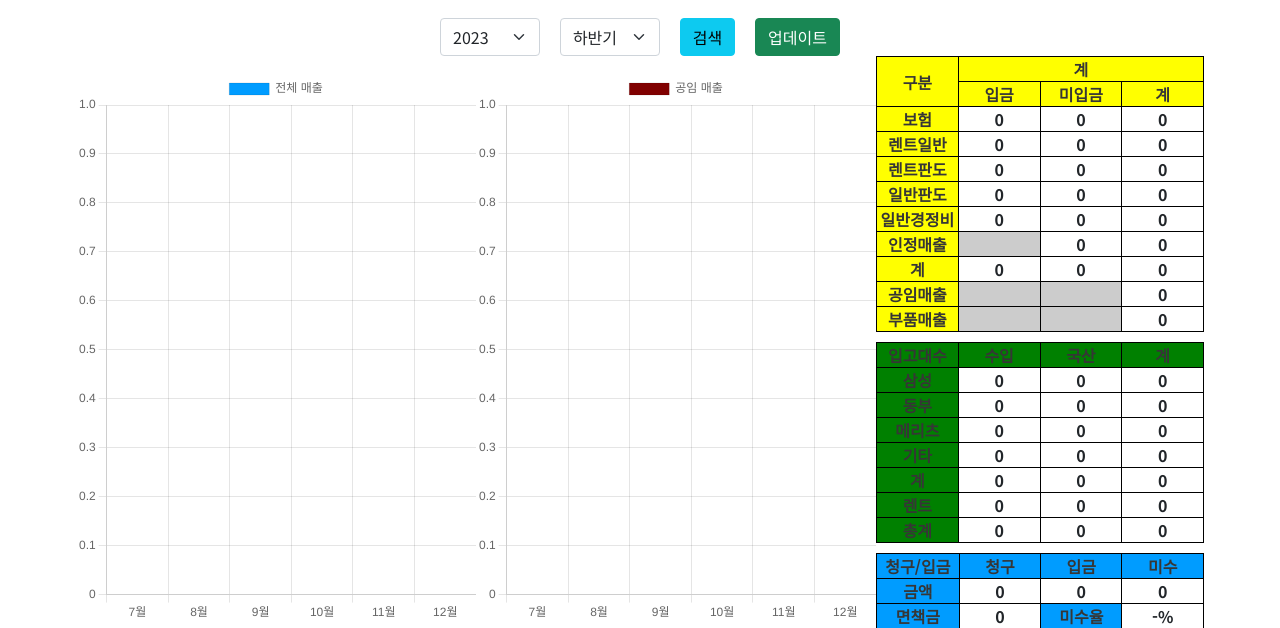
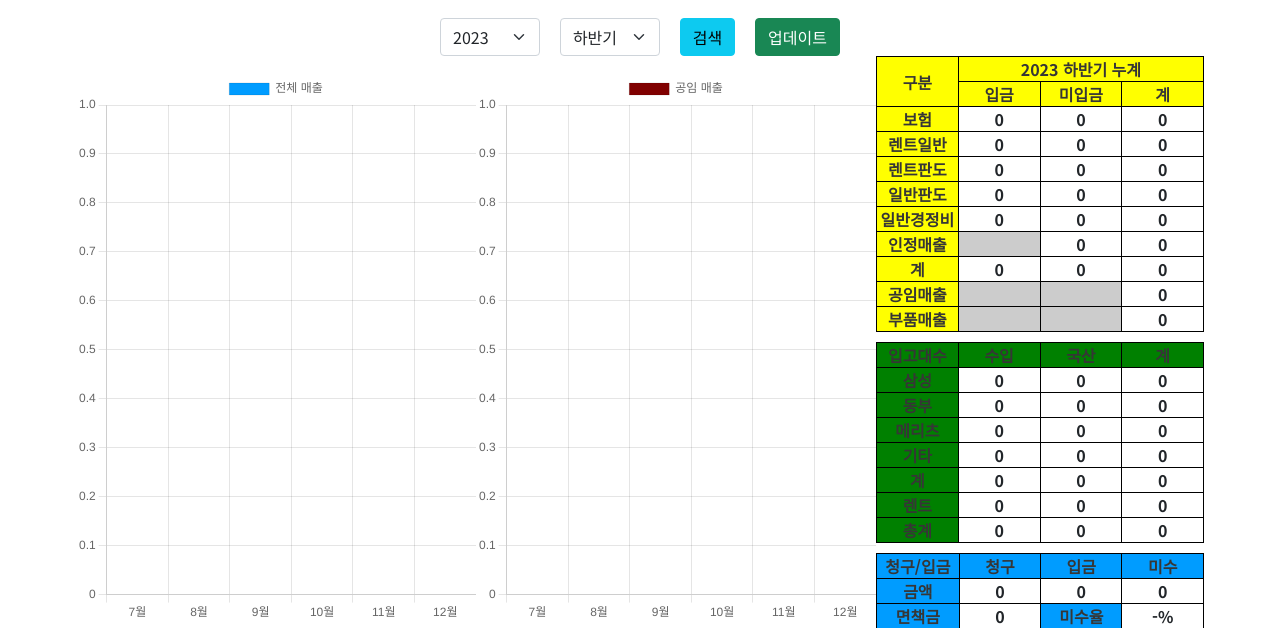
Before and after one commit to mjthepollo/scarmotors, a Django app: page / in a window 1280 px wide. Shown: the part 112-740 px from the top of the page. Run offline with Django 4.2, Linux system fonts and the light colour scheme; the visitor is signed in with stand-in values (Sample User, id 1); data comes from the database, SQL or seed files in the repository; data that the repository does not hold is empty; some libraries are stand-ins or nearby versions.

Commit message:
NOW TOTLA SUM LOOKS GOOD

```diff
--- a/templates/modules/total_sum_table.html
+++ b/templates/modules/total_sum_table.html
@@ -4,7 +4,7 @@
     <table class="period_sales" border="1">
     <tr>
       <th colspan="1" rowspan="2">구분</th>
-      <th colspan="3">계</th>
+      <th colspan="3">{{period_filter_form.year.value}} {% if period_filter_form.half.value == "first" %}상반기{% elif period_filter_form.half.value == "second" %}하반기{% elif period_filter_form.half.value == "all" %}전체{% else %}???{% endif %} 누계</th>
     </tr>
     <tr>
       <th>입금</th><th>미입금</th><th>계</th>
```
